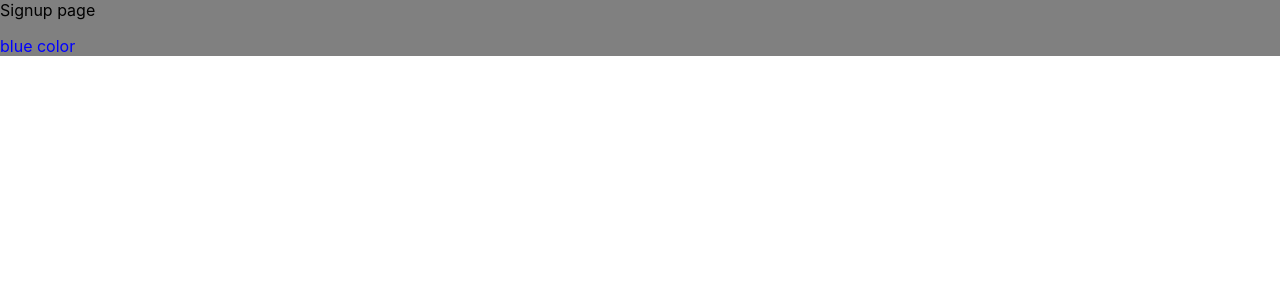
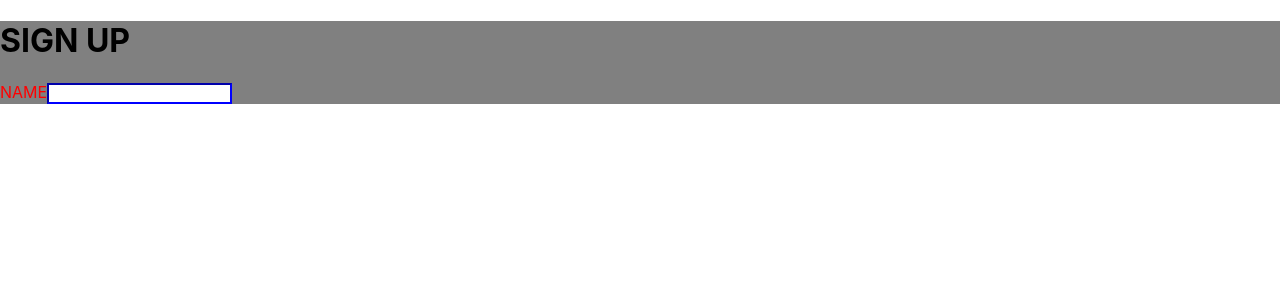
Before and after one commit to aixion1506/First_Web, a React (Create React App) app in the folder frontend/: page /signup in a window 1280 px wide. Shown: the top 300 px of the page. Built offline with nearby package versions, Linux system fonts and the light colour scheme.

Commit message:
feat: layout UI

```diff
--- a/frontend/src/pages/SignupPage/Signup.js
+++ b/frontend/src/pages/SignupPage/Signup.js
@@ -1,13 +1,14 @@
-import { SingupWrapper } from "./styled";
+import { SingupWrapper, InputWrapper } from "./styled";
 
 const Signup = () => {
   return (
-    <>
-      <SingupWrapper>
-        Signup page
-        <p>blue color</p>
-      </SingupWrapper>
-    </>
+    <SingupWrapper>
+      <h1>SIGN UP</h1>
+      <InputWrapper>
+        <label htmlFor="">NAME</label>
+        <input type="text" />
+      </InputWrapper>
+    </SingupWrapper>
   );
 };
 
--- a/frontend/src/pages/SignupPage/styled.js
+++ b/frontend/src/pages/SignupPage/styled.js
@@ -7,3 +7,13 @@ export const SingupWrapper = styled.div`
     color: blue;
   }
 `;
+
+export const InputWrapper = styled.div`
+  background-color: gray;
+  label {
+    color: red;
+  }
+  input {
+    border-color: blue;
+  }
+`;
```
Also changed, not shown: frontend/src/index.js (+6 -6 lines), frontend/src/layout/Layout.js (added, +11 -0 lines).
